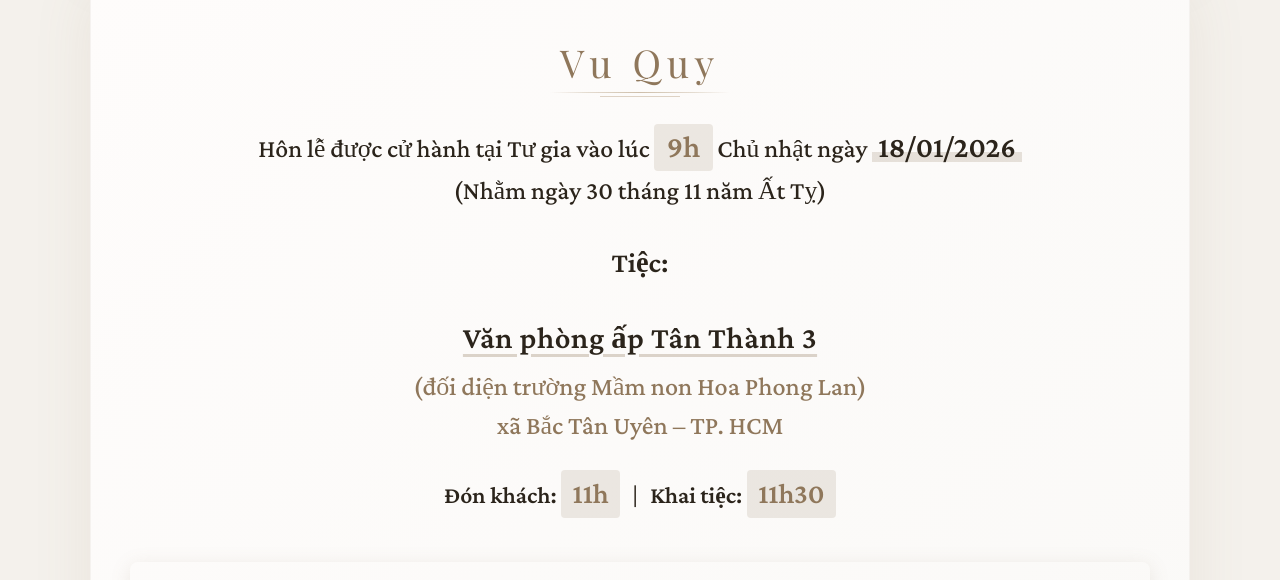
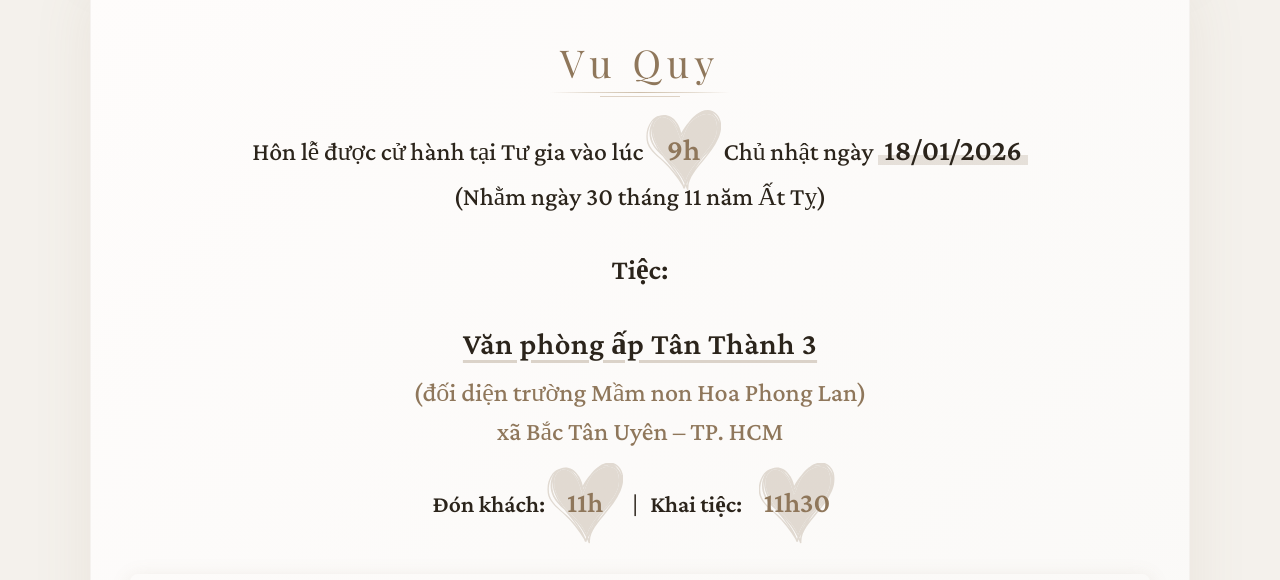
Before and after one commit to bavuongco10/project-wedding-lh, a React (Vite) app: page / in a window 1280 px wide. Shown: the part 3540-4120 px from the top of the page. Built offline with nearby package versions, Linux system fonts and the light colour scheme; grey boxes are pictures that could not be loaded; a web font is replaced by a local one.

Commit message:
Rectangle replace with heart

```diff
--- a/src/App.css
+++ b/src/App.css
@@ -931,10 +931,28 @@ img {
   font-weight: 700;
   font-size: 1.2em;
   color: #8f775b;
-  background: rgba(143, 119, 91, 0.15);
-  padding: 0.1em 0.4em;
-  border-radius: 4px;
-  display: inline-block;
+  padding: 0.2em 0.6em;
+  display: inline-flex;
+  align-items: center;
+  justify-content: center;
+  position: relative;
+  z-index: 0;
+}
+
+.time-highlight strong::before {
+  content: '';
+  position: absolute;
+  top: 50%;
+  left: 50%;
+  transform: translate(-50%, -50%);
+  width: 150%;
+  height: 150%;
+  background-image: url('/lh/heart.svg');
+  background-size: contain;
+  background-repeat: no-repeat;
+  background-position: center;
+  opacity: 0.25;
+  z-index: -1;
 }
 
 /* Footer */
@@ -1303,7 +1321,12 @@ footer {
 
   .time-highlight strong {
     font-size: 1.25em;
-    padding: 0.15em 0.5em;
+    padding: 0.25em 0.7em;
+  }
+
+  .time-highlight strong::before {
+    width: 160%;
+    height: 160%;
   }
 
 
```
